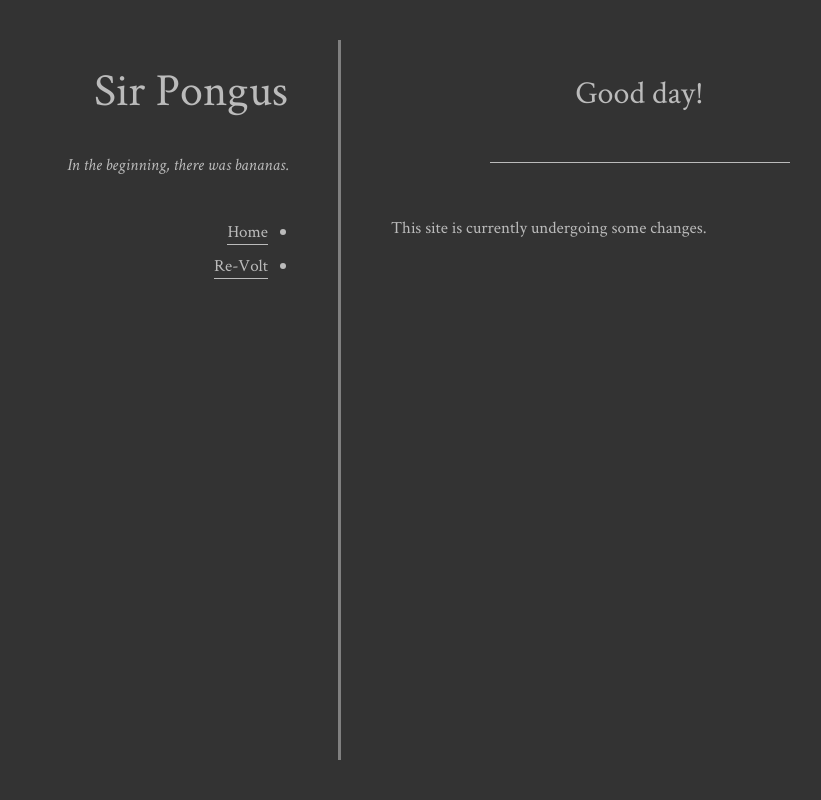
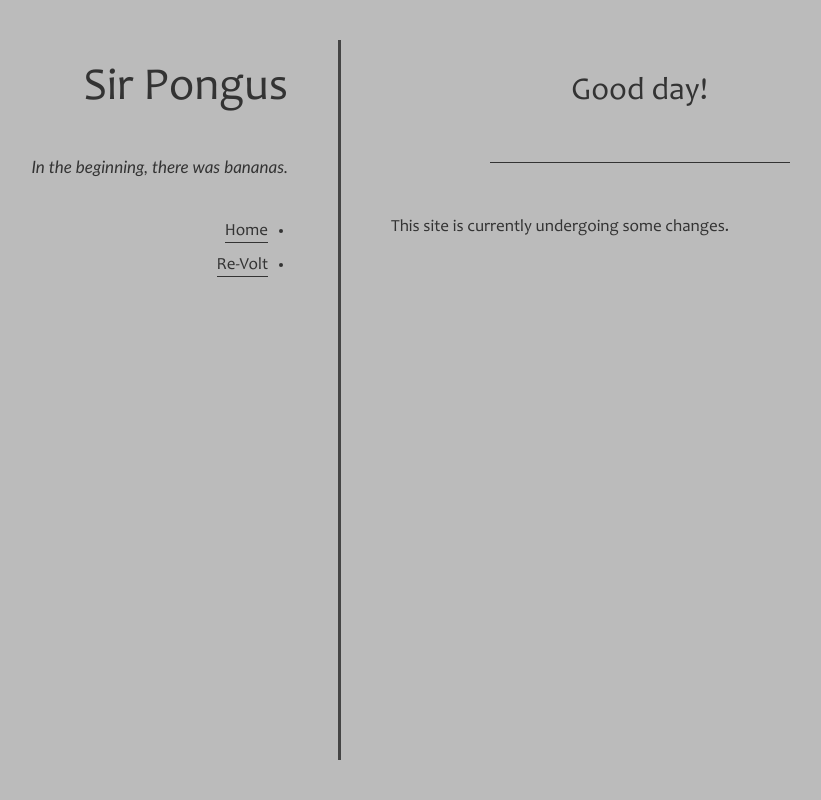
Before and after one commit to SirPongus/sirpongus.github.io, a PHP site: page /index.html in a window 1280 px wide. Shown: the whole page, without its empty margins (182-1003 px from the left). Run offline with PHP 8.4, Linux system fonts and the light colour scheme.

Commit message:
SLAVE theme

```diff
--- a/fonts.css
+++ b/fonts.css
@@ -70,3 +70,45 @@
        url(fonts/CrimsonText-SemiBoldItalic.ttf) format('truetype');
 }
 */
+
+/**
+ * -------------------------------------------------------------------------
+ *  Custom fonts.
+ * -------------------------------------------------------------------------
+ */
+
+ @font-face {
+  font-family: 'Candara';
+  font-style: normal;
+  font-weight: 400;
+  src: local('Candara Regular'),
+       local('Candara-Regular'),
+       url(fonts/Candara-Regular.ttf) format('truetype');
+}
+
+@font-face {
+  font-family: 'Candara';
+  font-style: italic;
+  font-weight: 400;
+  src: local('Candara Italic'),
+       local('Candara-Italic'),
+       url(fonts/Candara-Italic.ttf) format('truetype');
+}
+
+@font-face {
+  font-family: 'Candara';
+  font-style: normal;
+  font-weight: 700;
+  src: local('Candara Bold'),
+       local('Candara-Bold'),
+       url(fonts/Candara-Bold.ttf) format('truetype');
+}
+
+@font-face {
+  font-family: 'Candara';
+  font-style: italic;
+  font-weight: 700;
+  src: local('Candara Bold Italic'),
+       local('Candara-BoldItalic'),
+       url(fonts/Candara-BoldItalic.ttf) format('truetype');
+}
--- a/theme.css
+++ b/theme.css
@@ -45,10 +45,10 @@ img {
 
 body {
     font-size: 17px;
-    color: #BBBBBB;
-    font-family: 'Crimson Text', serif;
+    color: #333333;
+    font-family: 'Candara', serif;
     line-height: 1.75;
-	background-color: #333333;
+	background-color: #BBBBBB;
 }
 
 h1, h2, h3, h4, h5, h6 {
@@ -184,7 +184,7 @@ dd {
  */
 
 a {
-    color: #BBBBBB;
+    color: #333333;
     text-decoration: none;
     padding-bottom: 2px;
     border-bottom: 1px solid;
@@ -238,7 +238,7 @@ body {
     width: 600px;
     padding: 32px 50px 20px;
     margin-left: 360px;
-    border-left: 3px solid gray;
+    border-left: 3px solid #444444;
     min-height: calc(100vh - 80px);
 }
 
```
Also changed, not shown: fonts/Candara-Bold.ttf (renamed from fonts/Candarab.ttf), fonts/Candara-BoldItalic.ttf (renamed from fonts/Candaraz.ttf), fonts/Candara-Italic.ttf (renamed from fonts/Candarai.ttf), fonts/Candara-Regular.ttf (renamed from fonts/Candara.ttf).
